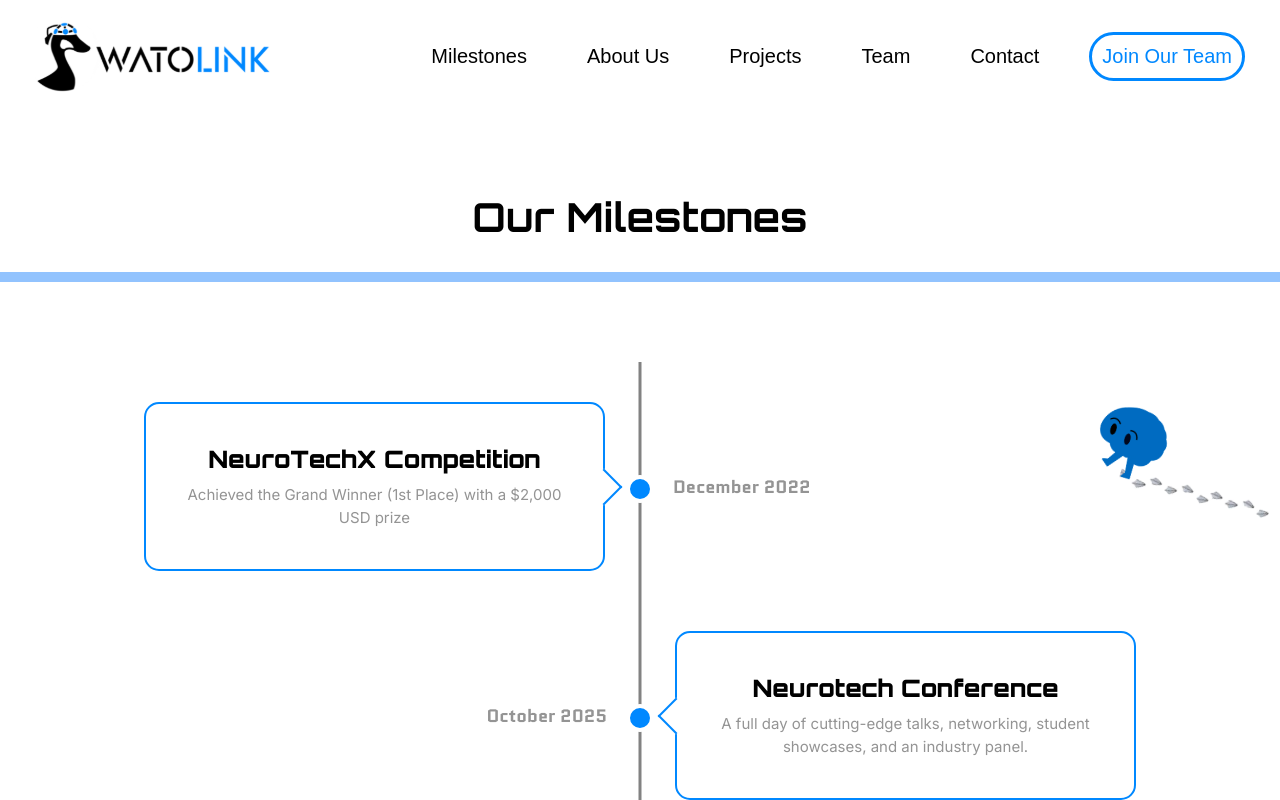
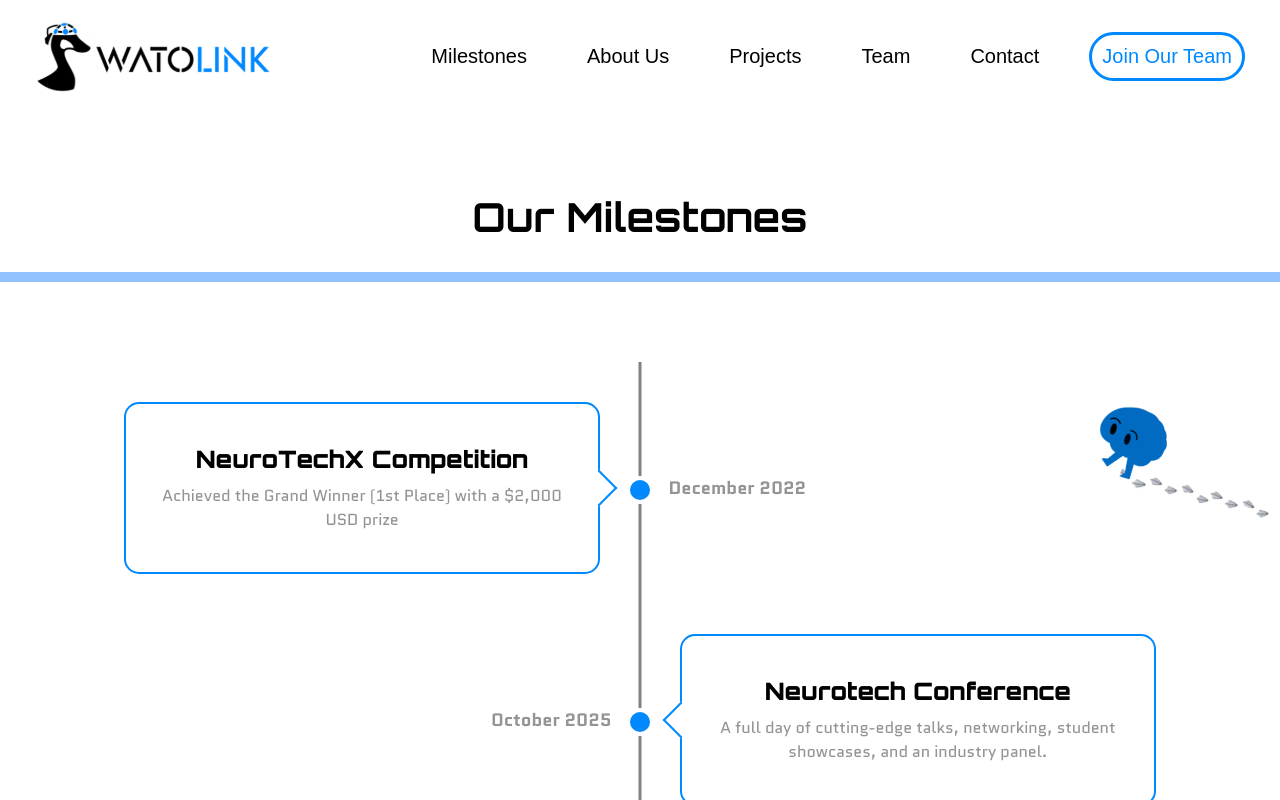
Before and after one commit to WATOLINK/main-website, a Next.js app: page /milestones in a window 1280 px wide. Shown: the top 800 px of the page. Built offline with nearby package versions, Linux system fonts and the light colour scheme.

Commit message:
change font

```diff
--- a/pages/milestones.js
+++ b/pages/milestones.js
@@ -166,7 +166,7 @@ const MilestoneTitle = styled.h3`
 const MilestoneDescription = styled.p`
     text-align: center;
     color: ${({ theme }) => theme.colors.grey};
-    font: 500 15px 'Inter', sans-serif;
+    font: 500 16px 'Quantico', sans-serif;
     margin: 0;
     line-height: 1.5;
 `
```
